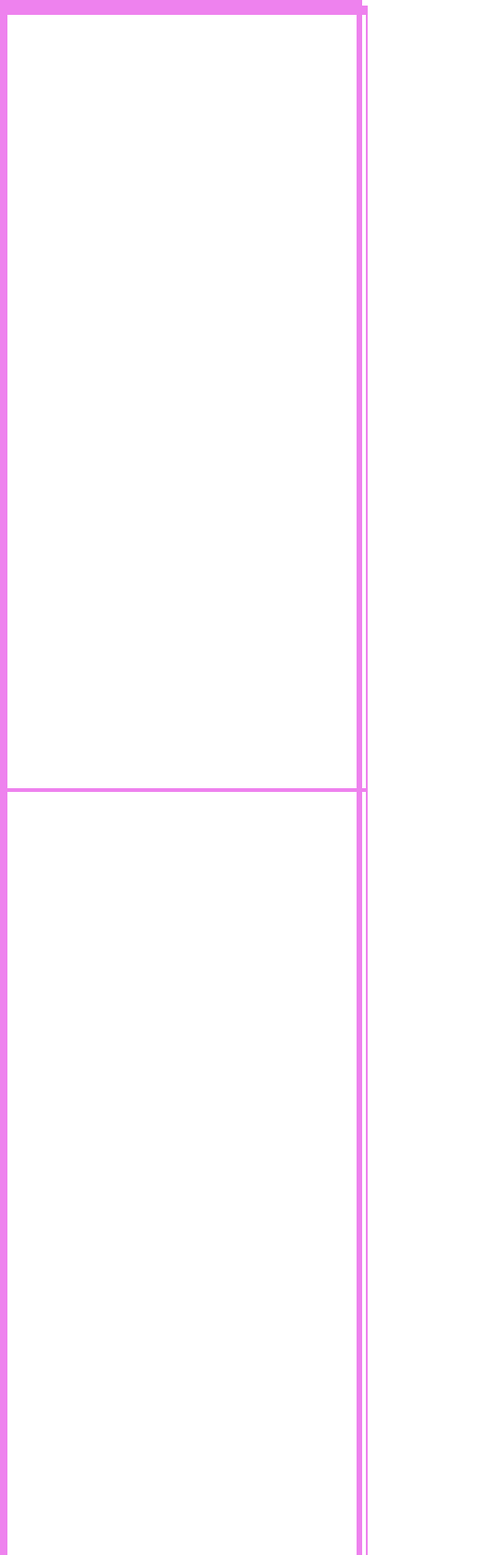
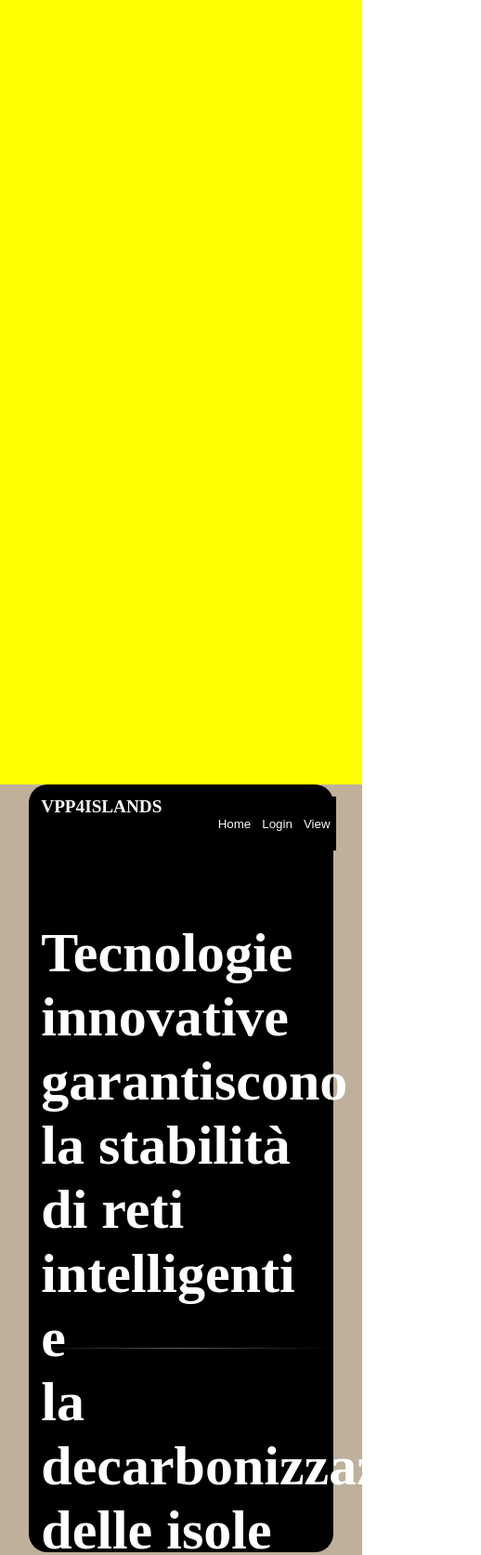
Before and after one commit to JingWang12345/vpp4islands-vision2, a plain HTML site: page index.html in a window 390 px wide. Shown: the top 1673 px of the page at 93% size, 518 px wide, since content can reach past the window. Drawn offline with Linux system fonts and the light colour scheme.

Commit message:
layout-grid

```diff
--- a/index.html
+++ b/index.html
@@ -1,5 +1,6 @@
 <!DOCTYPE html>
 <html lang="en">
+
 <head>
     <meta charset="UTF-8">
     <meta http-equiv="X-UA-Compatible" content="IE=edge">
@@ -7,13 +8,36 @@
     <title>Document</title>
     <link rel="stylesheet" href="./style.css">
 </head>
+
 <body>
     <div class="grid-container">
         <header>
             <div class="header-left"></div>
             <div class="header-right"></div>
         </header>
-        <section class="section1"></section>
+        <section class="section1">
+            <div class="container-section1">
+                <div class="nav-bar">
+                    <div class="nav-bar-left">VPP4ISLANDS</div>
+                    <div class="nav-bar-right">
+                        <button class="nav-button">Home <span class="span-btn">•</span></button>
+                        <button class="nav-button">Login <span class="span-btn">•</span></button>
+                        <button class="nav-button">View <span class="span-btn">•</span></button>
+                    </div>
+
+                </div>
+                <h1 class="title">Tecnologie innovative garantiscono <br>
+                    la stabilità di reti intelligenti e <br>
+                    la decarbonizzazione delle isole </h1>
+                <hr class="hr-middle">
+                <div class="description">
+                    <div class="description-left"></div>
+                    <div class="description-right"></div>
+                </div>
+
+            </div>
+        </section>
+
         <section class="section2"></section>
         <section class="section3"></section>
         <section class="section4"></section>
@@ -25,4 +49,5 @@
         </footer>
     </div>
 </body>
+
 </html>
--- a/style.css
+++ b/style.css
@@ -1,6 +1,6 @@
 * {
     box-sizing: border-box;
-    border: 2px solid violet;
+    /* border: 2px solid violet; */
 }
 
 html,
@@ -13,14 +13,141 @@ body {
 .grid-container {
     display: grid;
     grid-template-columns: 100vw;
-    grid-template-rows: 100vh 100vh 100vh 100vh 100vh 100vh;
+    grid-template-rows: 100vh 100vh 100vh 100vh 100vh;
     grid-template-areas:
         "header"
         "section1"
         "section2"
         "section3"
-        "section4"
-        "section5"
-        "section6"
-        "footer"
+        "footer";
 }
+header {
+    background-color: yellow;
+    grid-area: header;
+    display: grid;
+    grid-template-columns: 50% 50%;
+    grid-template-rows: 100%;
+    grid-template-areas: "header-left header-right";
+}
+
+.header-left {
+    /* border: 1px solid red; */
+    grid-area: header-left;
+}
+
+.header-right {
+    /* border: 1px solid red; */
+    grid-area: header-right;
+}
+
+
+.section1 {
+    background-color: rgb(191 176 156);
+    grid-area: section1;
+    padding: 0% 8%;
+
+}
+.container-section1{
+   background-color: rgb(0,0,0);
+   border-radius: 20px;
+}
+.nav-bar{
+display: flex;
+flex-direction: row;
+height: 10vh;
+padding: 4%;
+}
+.nav-bar-left{
+    width: 70vw;
+    color: #fafafa;
+    font-size:larger;
+    font-weight: bolder;
+    display: flex;
+    justify-content:start;
+}
+.nav-bar-right{
+    display: flex;
+    justify-content: space-around;
+    width: 30vw;
+
+}
+.nav-button{
+    border: none;
+    color: #fafafa;
+   background-color:rgb(0,0,0);
+}
+.span-btn{
+    display: none;
+
+}
+.nav-button:hover{
+    color:rgb(118, 72, 11);
+}
+.nav-button:hover >span{
+   display: block;
+   height: 20px;
+}
+
+
+.title{
+    height: 50vh;
+    color: white;
+    font-size: 60px;
+    padding: 4%;
+
+}
+.hr-middle{
+    border: 0;
+    padding-top: 1px;
+    background: linear-gradient(to right, transparent, #5f5f60, transparent);
+}
+.description{
+    height: 25vh;
+}
+
+
+.section2 {
+    background-color: yellow;
+    grid-area: section2;
+}
+.section3 {
+    background-color: rgb(52, 125, 133);
+    grid-area: section2;
+}
+footer {
+    background-color: brown;
+    grid-area: footer;
+    display: grid;
+    grid-template-columns: 50% 50%;
+    grid-template-rows: 100%;
+    grid-template-areas: "footer-left footer-right";
+}
+.footer-left {
+    /* border: 1px solid rgb(17, 15, 15); */
+    grid-area: footer-left;
+}
+
+.footer-right {
+    /* border: 1px solid rgb(35, 29, 29); */
+    grid-area: footer-right;
+
+}
+
+@media screen and (max-width: 600px) {
+    footer {
+        grid-template-columns: 100%;
+        grid-template-rows: 50% 50%;
+        grid-template-areas:
+        "footer-left"
+        "footer-right";
+    }
+    header {
+
+        grid-template-columns: 100%;
+        grid-template-rows:50% 50%;
+        grid-template-areas:
+        "header-left"
+        "header-right";
+    }
+
+}
```
